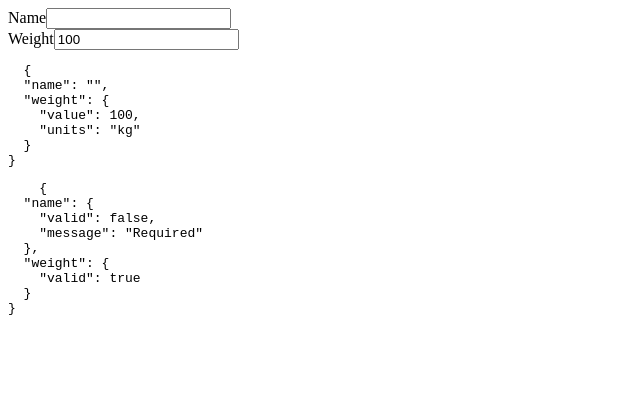
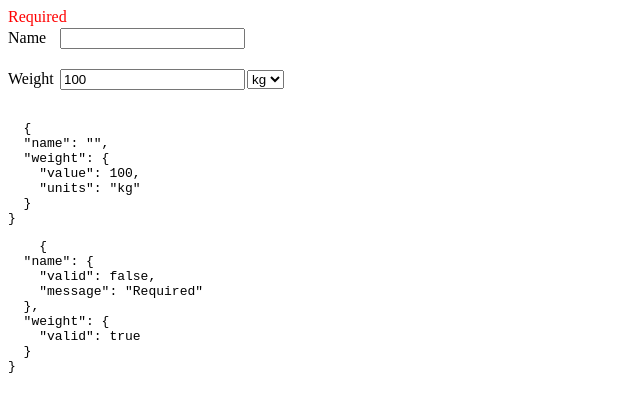
Before and after one commit to andreikurnosov/vue-forms, a Vue app: page / in a window 1280 px wide. Shown: the top 412 px of the page, without its empty margins (0-640 px from the left). Built offline with nearby package versions, Linux system fonts and the light colour scheme.

Commit message:
rendering validation errors

```diff
--- a/src/App.vue
+++ b/src/App.vue
@@ -1,13 +1,25 @@
 <template>
   <form>
     <div class="field">
+      <div class="error" v-if="!validationStatus.name.valid">
+        {{ validationStatus.name.message }}
+      </div>
+
       <label for="name">Name</label>
       <input type="text" id="name" v-model="patient.name" />
     </div>
 
     <div class="field">
+      <div class="error" v-if="!validationStatus.weight.valid">
+        {{ validationStatus.weight.message }}
+      </div>
       <label for="weight">Weight</label>
       <input type="text" id="weight" v-model.number="patient.weight.value" />
+
+      <select name="" id="">
+        <option value="kg">kg</option>
+        <option value="lb">lb</option>
+      </select>
     </div>
   </form>
 
@@ -45,3 +57,18 @@ export default {
   }
 }
 </script>
+
+<style scoped>
+.field > label {
+  display: inline-block;
+  width: 50px;
+  margin: 0 0 20px 0;
+}
+.field > input {
+  display: inline-block;
+  margin: 2px;
+}
+.error {
+  color: red;
+}
+</style>
```
